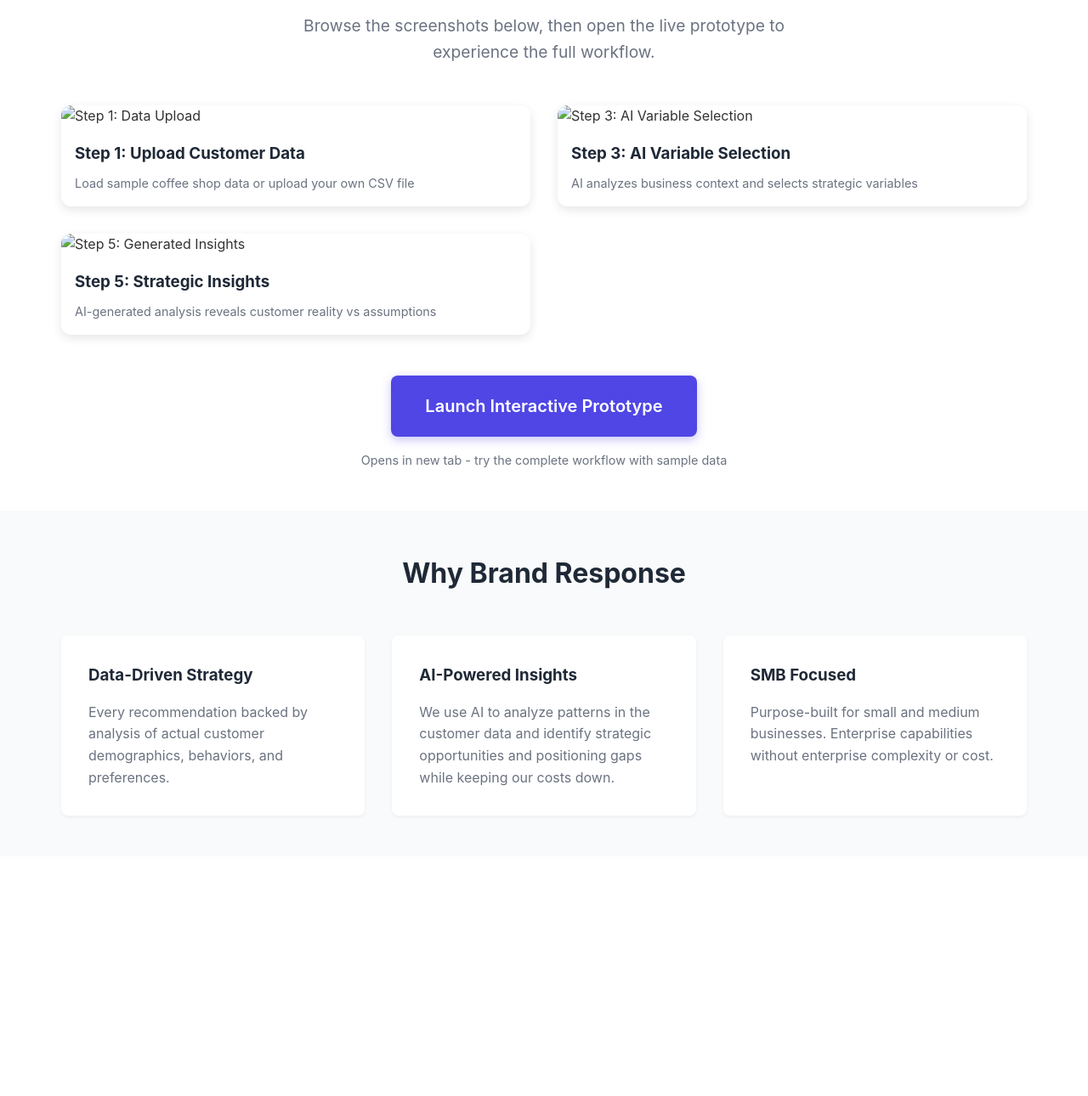
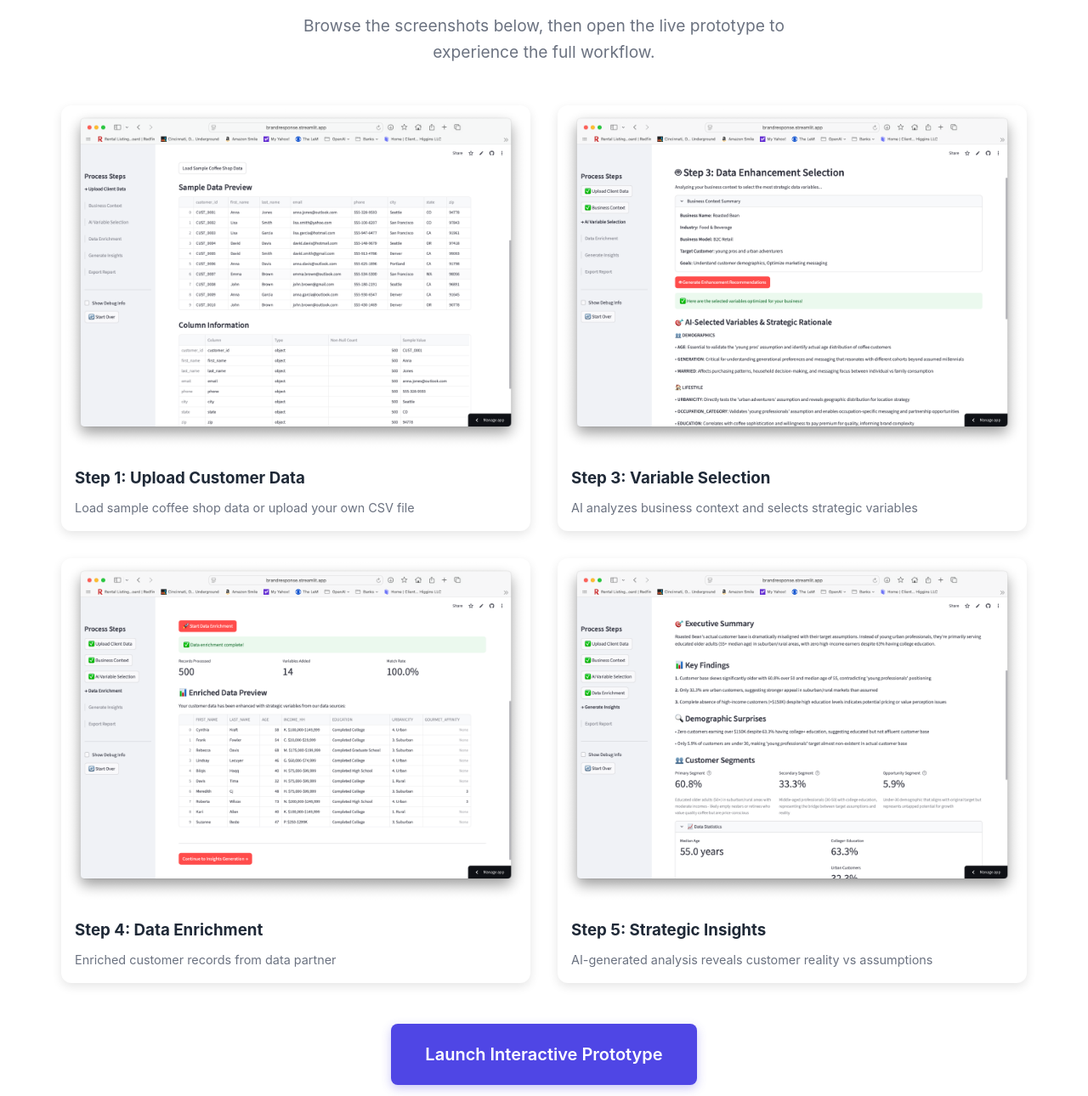
Before and after one commit to jmd-jude/brand-response-prototype, a plain HTML site: page docs/index.html in a window 1280 px wide. Shown: the part 780-2070 px from the top of the page at 85% size. Before the commit the page ends 1788 px from the top, so only its background shows below. Drawn offline with Linux system fonts and the light colour scheme.

Commit message:
analyitcs app updates and screenshots

```diff
--- a/docs/index.html
+++ b/docs/index.html
@@ -407,7 +407,7 @@
             <!-- Screenshots Grid -->
             <div style="display: grid; grid-template-columns: repeat(auto-fit, minmax(400px, 1fr)); gap: 2rem; margin-bottom: 3rem;">
                 <div style="background: white; border-radius: 12px; overflow: hidden; box-shadow: 0 4px 12px rgba(0,0,0,0.1);">
-                    <img src="screenshots/step1-upload.png" alt="Step 1: Data Upload" style="width: 100%; height: auto; display: block;">
+                    <img src="screenshots/Step1.png" alt="Step 1: Data Upload" style="width: 100%; height: auto; display: block;">
                     <div style="padding: 1rem;">
                         <h3 style="color: #1F2937; margin-bottom: 0.5rem;">Step 1: Upload Customer Data</h3>
                         <p style="color: #6B7280; font-size: 0.9rem;">Load sample coffee shop data or upload your own CSV file</p>
@@ -415,15 +415,23 @@
                 </div>
 
                 <div style="background: white; border-radius: 12px; overflow: hidden; box-shadow: 0 4px 12px rgba(0,0,0,0.1);">
-                    <img src="screenshots/step3-ai-variables.png" alt="Step 3: AI Variable Selection" style="width: 100%; height: auto; display: block;">
+                    <img src="screenshots/Step3b.png" alt="Step 3: AI Variable Selection" style="width: 100%; height: auto; display: block;">
                     <div style="padding: 1rem;">
-                        <h3 style="color: #1F2937; margin-bottom: 0.5rem;">Step 3: AI Variable Selection</h3>
+                        <h3 style="color: #1F2937; margin-bottom: 0.5rem;">Step 3: Variable Selection</h3>
                         <p style="color: #6B7280; font-size: 0.9rem;">AI analyzes business context and selects strategic variables</p>
                     </div>
                 </div>
 
                 <div style="background: white; border-radius: 12px; overflow: hidden; box-shadow: 0 4px 12px rgba(0,0,0,0.1);">
-                    <img src="screenshots/step5-insights.png" alt="Step 5: Generated Insights" style="width: 100%; height: auto; display: block;">
+                    <img src="screenshots/Step4.png" alt="Step 5: Generated Insights" style="width: 100%; height: auto; display: block;">
+                    <div style="padding: 1rem;">
+                        <h3 style="color: #1F2937; margin-bottom: 0.5rem;">Step 4: Data Enrichment</h3>
+                        <p style="color: #6B7280; font-size: 0.9rem;">Enriched customer records from data partner</p>
+                    </div>
+                </div>
+
+                <div style="background: white; border-radius: 12px; overflow: hidden; box-shadow: 0 4px 12px rgba(0,0,0,0.1);">
+                    <img src="screenshots/Step5.png" alt="Step 5: Generated Insights" style="width: 100%; height: auto; display: block;">
                     <div style="padding: 1rem;">
                         <h3 style="color: #1F2937; margin-bottom: 0.5rem;">Step 5: Strategic Insights</h3>
                         <p style="color: #6B7280; font-size: 0.9rem;">AI-generated analysis reveals customer reality vs assumptions</p>
```
Also changed, not shown: docs/screenshots/Step1.png (added), docs/screenshots/Step3a.png (added), docs/screenshots/Step3b.png (added), docs/screenshots/Step4.png (added), docs/screenshots/Step5.png (added), 1 other file.
